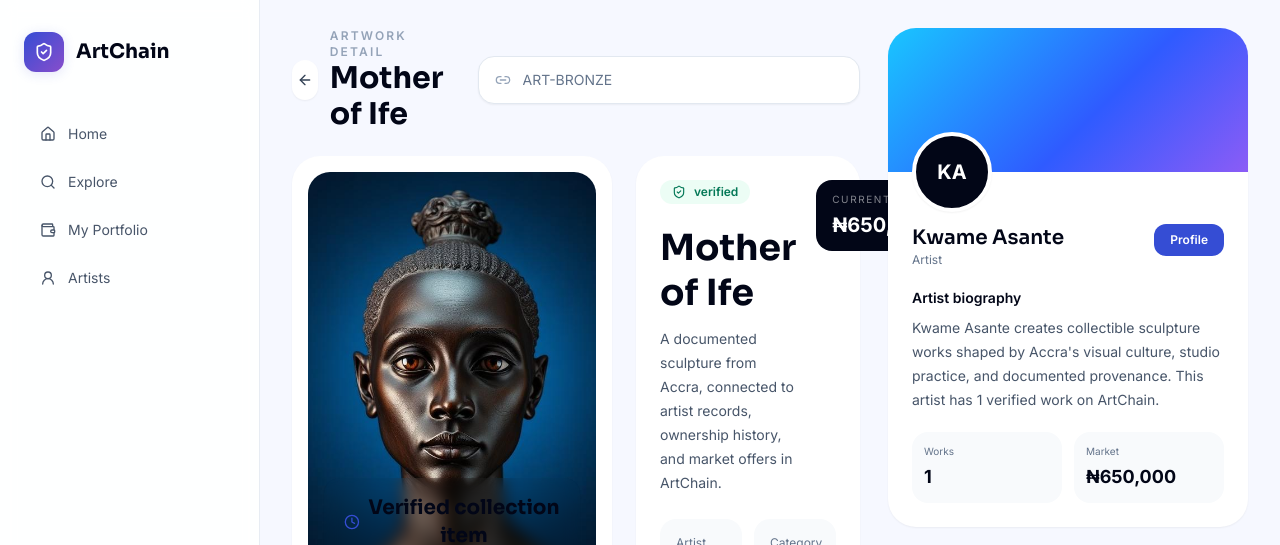
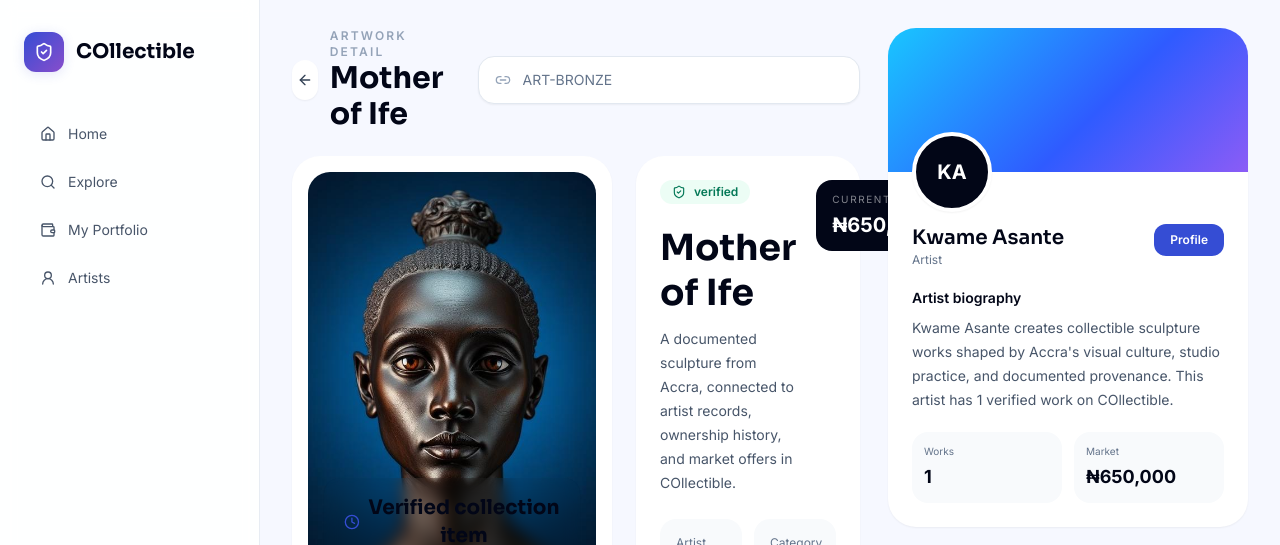
Before and after one commit to Adefila-op/collectibles, a React (Vite) app: page /art/bronze in a window 1280 px wide. Shown: the top 545 px of the page. Built offline with nearby package versions, Linux system fonts and the light colour scheme.

Commit message:
Rename platform to COllectible

```diff
--- a/index.html
+++ b/index.html
@@ -3,7 +3,7 @@
   <head>
     <meta charset="UTF-8" />
     <meta name="viewport" content="width=device-width, initial-scale=1.0" />
-    <title>ArtChain — Own African art, proven onchain</title>
+    <title>COllectible - Own African art, proven onchain</title>
     <meta name="description" content="Buy, resell, and swap original African art with onchain provenance." />
     <link rel="preconnect" href="https://fonts.googleapis.com" />
     <link rel="preconnect" href="https://fonts.gstatic.com" crossorigin />
--- a/src/components/AppFrame.tsx
+++ b/src/components/AppFrame.tsx
@@ -53,7 +53,7 @@ export function AppFrame({
           </div>
 
           <div className="relative z-10 flex items-center justify-between">
-            <div className="font-display text-xl font-black">ARTCHAIN</div>
+            <div className="font-display text-xl font-black">COllectible</div>
             <div className="flex items-center gap-4 text-white/85">
               <Instagram className="h-4 w-4" />
               <Twitter className="h-4 w-4" />
@@ -86,7 +86,7 @@ export function AppFrame({
               <div className="absolute -inset-6 rounded-full bg-cyan-200/25 blur-3xl" />
               <img
                 src={heroCharacter}
-                alt="ArtChain character holding African artwork"
+                alt="COllectible character holding African artwork"
                 loading="eager"
                 decoding="async"
                 className="relative z-10 mx-auto w-64 animate-float drop-shadow-[0_34px_40px_rgba(0,25,96,0.38)]"
--- a/src/components/AuthModal.tsx
+++ b/src/components/AuthModal.tsx
@@ -90,7 +90,7 @@ export function AuthModal({ open, defaultTab = "signin", onClose }: AuthModalPro
               <span className="text-lg font-bold text-white">⛓</span>
             </div>
             <h2 className="font-display text-xl font-semibold">
-              {tab === "signin" ? "Welcome back" : "Join ArtChain"}
+              {tab === "signin" ? "Welcome back" : "Join COllectible"}
             </h2>
             <p className="mt-1 text-sm text-muted-foreground">
               {tab === "signin"
--- a/src/lib/db.ts
+++ b/src/lib/db.ts
@@ -572,7 +572,7 @@ export function addArtwork(
     uniqueId: `ART-${new Date().getFullYear()}-${crypto.randomUUID().slice(0, 8).toUpperCase()}`,
     certificate: {
       id: `CERT-${crypto.randomUUID().slice(0, 8).toUpperCase()}`,
-      issuer: "ArtChain Vault",
+      issuer: "COllectible Vault",
       issuedAt: new Date().toISOString(),
       status: "verified",
     },
@@ -580,7 +580,7 @@ export function addArtwork(
       {
         title: artist.trim(),
         date: new Date().toISOString(),
-        detail: "Artist minted and listed the work on ArtChain.",
+        detail: "Artist minted and listed the work on COllectible.",
         reference: "Primary listing",
         value: price,
       },
--- a/src/routes/Admin.tsx
+++ b/src/routes/Admin.tsx
@@ -3,7 +3,7 @@ import { AppFrame } from "@/components/AppFrame";
 import { getUsers, updateArtistStatus, type User } from "@/lib/db";
 import { Check, ExternalLink, ShieldCheck, X } from "lucide-react";
 
-const ADMIN_CODE = "ARTCHAIN-ADMIN";
+const ADMIN_CODE = "COLLECTIBLE-ADMIN";
 
 export default function Admin() {
   const [isUnlocked, setIsUnlocked] = useState(() => localStorage.getItem("artchain_admin") === "true");
--- a/src/routes/ArtDetail.tsx
+++ b/src/routes/ArtDetail.tsx
@@ -69,7 +69,7 @@ function DesktopSidebar() {
         <div className="grid h-10 w-10 place-items-center rounded-xl bg-primary-grad text-white shadow-soft">
           <ShieldCheck className="h-5 w-5" />
         </div>
-        <span className="font-display text-xl font-black">ArtChain</span>
+        <span className="font-display text-xl font-black">COllectible</span>
       </Link>
       <nav className="mt-10 space-y-1 text-sm">
         {[
@@ -154,7 +154,7 @@ function DesktopArtworkDetail({
                   <h2 className="mt-5 font-display text-4xl font-black leading-tight">{art.name}</h2>
                   <p className="mt-3 max-w-xl text-sm leading-6 text-slate-600">
                     A documented {art.category.toLowerCase()} from {art.city}, connected to artist records,
-                    ownership history, and market offers in ArtChain.
+                    ownership history, and market offers in COllectible.
                   </p>
                 </div>
                 <div className="rounded-2xl bg-slate-950 px-4 py-3 text-right text-white">
@@ -265,7 +265,7 @@ function DesktopArtworkDetail({
                 <p className="mt-2 text-sm leading-6 text-slate-600">
                   {art.artist} creates collectible {art.category.toLowerCase()} works shaped by {art.city}'s
                   visual culture, studio practice, and documented provenance. This artist has {artistWorks.length}{" "}
-                  verified work{artistWorks.length === 1 ? "" : "s"} on ArtChain.
+                  verified work{artistWorks.length === 1 ? "" : "s"} on COllectible.
                 </p>
               </div>
               <div className="mt-5 grid grid-cols-2 gap-3">
@@ -334,7 +334,7 @@ export default function ArtDetail() {
   const uniqueId = a.uniqueId || makeUniqueId(a.id);
   const certificate = a.certificate || {
     id: `CERT-${uniqueId.replace(/^ART-/, "")}`,
-    issuer: "ArtChain Vault",
+    issuer: "COllectible Vault",
     issuedAt: a.createdAt || `${a.year}`,
     status: "verified" as const,
   };
@@ -354,7 +354,7 @@ export default function ArtDetail() {
                 {
                   title: currentOwner.userName,
                   date: "Current",
-                  detail: "Current collector of record on ArtChain.",
+                  detail: "Current collector of record on COllectible.",
                   reference: "Active holding",
                 },
               ]
@@ -379,7 +379,7 @@ export default function ArtDetail() {
           {
             date: "Current",
             amount: a.price,
-            source: "Current ArtChain listing",
+            source: "Current COllectible listing",
             reference: a.token,
           },
         ];
--- a/src/routes/ArtistProfile.tsx
+++ b/src/routes/ArtistProfile.tsx
@@ -68,7 +68,7 @@ export default function ArtistProfile() {
     ? {
         name: approvedUser.name,
         type: approvedUser.artistType || "Artist",
-        bio: approvedUser.artistBio || "Approved ArtChain artist.",
+        bio: approvedUser.artistBio || "Approved COllectible artist.",
         portfolioUrl: approvedUser.portfolioUrl || "",
         socialUrl: approvedUser.socialUrl || "",
         liveLocation: approvedUser.liveLocation || "Location shared on request",
--- a/src/routes/Explore.tsx
+++ b/src/routes/Explore.tsx
@@ -441,7 +441,7 @@ function DesktopMarketplace({
             <div className="grid h-10 w-10 place-items-center rounded-xl bg-primary-grad text-white shadow-soft">
               <ShieldCheck className="h-5 w-5" />
             </div>
-            <span className="font-display text-xl font-black">ArtChain</span>
+            <span className="font-display text-xl font-black">COllectible</span>
           </Link>
           <nav className="mt-10 space-y-1 text-sm">
             {[
@@ -732,7 +732,7 @@ function DesktopMarketplace({
             <DialogHeader>
               <DialogTitle className="text-left text-xl">Deposit crypto</DialogTitle>
               <DialogDescription className="text-left text-white/55">
-                Send USDC to your built-in ArtChain wallet.
+                Send USDC to your built-in COllectible wallet.
               </DialogDescription>
             </DialogHeader>
             <div className="mt-4 rounded-2xl bg-white/10 p-3">
@@ -916,19 +916,19 @@ function PortfolioDashboard({
           <div className="rounded-[28px] bg-white p-5 shadow-sm">
             <div className="relative mx-auto mb-3 grid h-32 w-44 place-items-end overflow-hidden rounded-[24px] bg-[linear-gradient(135deg,#0b6fff,#19c6ff)]">
               <div className="absolute inset-x-5 top-4 flex items-center justify-between text-xs font-semibold text-white/85">
-                <span>ArtChain</span>
+                <span>COllectible</span>
                 <ShieldCheck className="h-4 w-4" />
               </div>
               <img
                 src={heroCharacter}
-                alt="ArtChain blue platform mascot"
+                alt="COllectible blue platform mascot"
                 className="relative z-10 h-28 object-contain drop-shadow-[0_18px_22px_rgba(0,24,95,0.35)]"
               />
             </div>
             <h2 className="text-center font-display text-lg font-semibold">Route collection</h2>
             <div className="mt-4 grid grid-cols-2 rounded-2xl bg-slate-100 p-1 text-sm font-semibold">
               {[
-                ["platform", "ArtChain user"],
+                ["platform", "COllectible user"],
                 ["onchain", "Onchain route"],
               ].map(([route, label]) => (
                 <button
@@ -964,7 +964,7 @@ function PortfolioDashboard({
               </label>
               <label className="block">
                 <span className="text-xs font-semibold text-slate-500">
-                  {transferRoute === "platform" ? "Send to ArtChain user" : "Wallet or ENS destination"}
+                  {transferRoute === "platform" ? "Send to COllectible user" : "Wallet or ENS destination"}
                 </span>
                 <input
                   value={recipient}
@@ -999,7 +999,7 @@ function PortfolioDashboard({
                 onClick={() =>
                   setTransferMessage(
                     `${activeHolding?.art.name || "Collection"} routed to ${recipient || "recipient"} via ${
-                      transferRoute === "platform" ? "ArtChain" : "onchain"
+                      transferRoute === "platform" ? "COllectible" : "onchain"
                     }.`
                   )
                 }
--- a/src/routes/Home.tsx
+++ b/src/routes/Home.tsx
@@ -159,7 +159,7 @@ export default function Home() {
 function DesktopLanding() {
   return (
     <div className="min-h-screen bg-[#1a43d4] text-white">
-      <h2 className="sr-only">Collectible landing page - buy resellable artworks directly from artists</h2>
+      <h2 className="sr-only">COllectible landing page - buy resellable artworks directly from artists</h2>
       <section className="relative flex min-h-screen w-full flex-col overflow-hidden bg-[#1a43d4] font-sans">
         <div className="absolute -right-[60px] -top-20 h-[300px] w-[300px] rounded-full bg-white/[0.06]" />
         <div className="absolute -left-10 bottom-5 h-[180px] w-[180px] rounded-full bg-white/[0.06]" />
@@ -167,7 +167,7 @@ function DesktopLanding() {
 
         <nav className="relative z-10 mx-auto flex w-full max-w-7xl items-center justify-between px-10 py-6">
           <Link to="/" className="text-[15px] font-medium tracking-normal text-white">
-            Collectible
+            COllectible
           </Link>
           <div className="flex items-center gap-7">
             <Link to="/explore" className="text-[13px] text-white/65 transition hover:text-white">
@@ -200,7 +200,7 @@ function DesktopLanding() {
               Stronger resale value.
             </p>
             <p className="mb-10 max-w-xl text-[15px] leading-[1.65] text-white/40">
-              Collectible is the provenance infrastructure for overlooked art markets, starting with Africa.
+              COllectible is the provenance infrastructure for overlooked art markets, starting with Africa.
             </p>
             <div className="flex items-center gap-3">
               <Link
--- a/src/routes/Profile.tsx
+++ b/src/routes/Profile.tsx
@@ -342,7 +342,7 @@ export default function Profile() {
               </DialogTitle>
               <DialogDescription className="text-left text-white/55">
                 {walletMode === "deposit"
-                  ? "Send USDC to your built-in ArtChain wallet."
+                  ? "Send USDC to your built-in COllectible wallet."
                   : "Send funds out from your spending balance."}
               </DialogDescription>
             </DialogHeader>
--- a/src/routes/Swap.tsx
+++ b/src/routes/Swap.tsx
@@ -202,7 +202,7 @@ function AcceptedFlow({
 }) {
   const steps = [
     { icon: CheckCircle2, t: "Offer accepted onchain", d: "Buyer notified instantly" },
-    { icon: Truck, t: "Ship piece to ArtChain vault", d: "Drop-off at Lagos hub" },
+    { icon: Truck, t: "Ship piece to COllectible vault", d: "Drop-off at Lagos hub" },
     { icon: ShieldCheck, t: "Condition reviewed", d: "Buyer notified of audit result" },
     { icon: Sparkles, t: "Buyer approves", d: "Token transferred onchain" },
     { icon: Coins, t: "Funds released to you", d: `${fmt(offer.cash)} sent to your wallet` },
```
Also changed, not shown: 1 other file (tests, documents, lock files or other folders).
